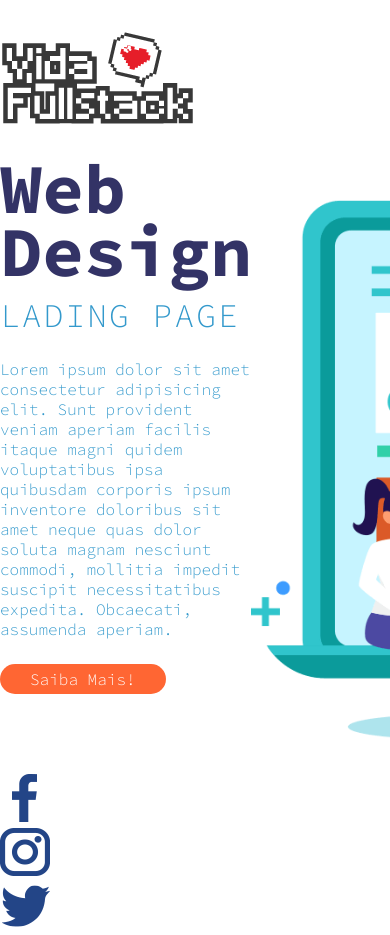
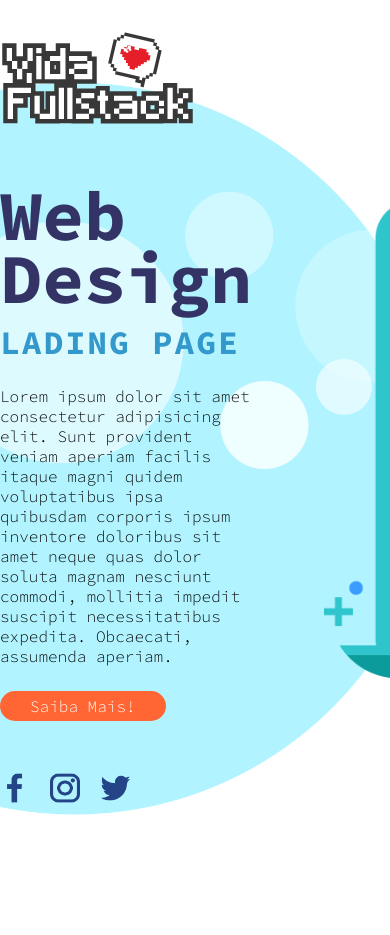
Before and after one commit to nicolasllopes/Laddinpage, a plain HTML site: page assets/index.html in a window 390 px wide. Shown: the top 935 px of the page. After the commit the page ends 844 px from the top, so only its background shows below. Drawn offline with Linux system fonts and the light colour scheme.

Commit message:
Criação da mini responsividade e finalizaçõ do projeto

```diff
--- /dev/null
+++ b/assets/css/footer.css
@@ -0,0 +1,8 @@
+footer ul a{
+    margin: 0px 20px 0 0; /*Deixar um longe do outro */
+
+}
+
+footer ul a img{
+    width: 30px;
+}
--- a/assets/css/main.css
+++ b/assets/css/main.css
@@ -17,6 +17,7 @@ article h1{
 }
 
 article h2{
+    font-weight: bold;
     font-size: 33px;
     text-transform: uppercase;
     letter-spacing: 2px; /* Deixar um letra mais longe da outr0*/
@@ -26,7 +27,7 @@ article h2{
 
 
 article p{
-    color: #3399CC;
+    color: #000000;
     margin: 10px 0 30px 0 ; /* 10px para distnciar do h2 em cima e 30px para distanciar do tbn em baixo*/
 }
 
--- /dev/null
+++ b/assets/css/responsive.css
@@ -0,0 +1,37 @@
+/*Pra deixar  pagin responsiva */
+
+  @media (max-width: 1700px) {  /*tela cheia*/
+    body {
+      background-size: 700px; /*o quanto que  imagem do body pode ter de px */
+    }
+  }
+
+  @media (max-width: 1550px) { /*tela cheia (ms vai diminundo pq aqui é pra monitoes de 1550px)*/
+    body {
+      background-size: 650px; /*o quanto que  imagem do body pode ter de px */
+    }
+  }
+
+  @media (max-width: 1440px) { /*tela cheia (ms vai diminundo pq aqui é pra monitoes de 1140px)*/
+    body {
+      background-size: 600px; /*o quanto que  imagem do body pode ter de px */
+    }
+  }
+
+  @media (max-width: 1330px) { /*tela cheia (ms vai diminundo pq aqui é pra monitoes de 1330px)*/
+    body {
+      background-size: 550px; /*o quanto que  imagem do body pode ter de px */
+    }
+  }
+
+  @media (max-width: 1220px) { /* ... */
+    body {
+      background-size: 500px; /* ... */
+    }
+  }
+
+  @media (max-width: 1100px) { /* ... */
+    body {
+      background-size: 450px ;  /* ... */
+    }
+  }
--- a/assets/css/style.css
+++ b/assets/css/style.css
@@ -6,6 +6,9 @@
 @import "./main.css";
 @import "./header.css";  /* arquivo do header */
 @import "./buttons.css"; /* arquivo dos botões */
+@import "./footer.css";
+@import "./responsive.css";
+
 
 *{
     margin: 0;
@@ -16,14 +19,20 @@
     font-weight: 300; /* Deixar mais fina as letras*/
     vertical-align: baseline;
     text-decoration: none;
+    list-style-type: none;
+}
 
+body{  /* Background da imagem */
+    background-image: url("../img/bolha-background.png");
+    background-repeat: no-repeat;  /* Par a imagem nao se repitir */
+    background-position: left center; /* Pra ficar na esquerda centralizadas */
 }
+
 .container{   /* Classe criada para que todo o conteudo tenh uma largura só, e coloquei para todos ficarem um abixo de outro em coluna, ai criei a classe  "ROW" para colocar em linha e disply flez nas que eu quiser */
     width: 1024px;  /*Para ter uma largura maxima do conteudo , para que fique longe das bordas quando eu centralizar*/
     margin: 30px auto; /*Para Cenralizar dos lados e 30px pra cima e pra baixo*/
     display: flex;
     flex-direction: column; /* Deixar os container um abaixo do outro */
-
 }
 
 .row{ /*Classe criada para deixar tudo em linha e do lado do outro */
--- a/assets/index.html
+++ b/assets/index.html
@@ -17,7 +17,7 @@
                 <li><a href="#">Sobre</a></li>
                 <li><a href="#">Portifólio</a></li>
                 <li><a href="#">Contato</a></li>
-                <li><a href="#" class="btn btn-laranja">Curriculs</a></li>
+                <li><a href="#" class="btn btn-laranja">Curriculo</a></li>
             </ul>
         </nav>
       </section>
@@ -25,7 +25,7 @@
     </header>
 
     <main class="container">
-        <section class="row section-mainS">
+        <section class="row section-main">
             <!--Conteudo de texto do site-->
             <article>
                 <h1>Web Design</h1>
@@ -46,8 +46,8 @@
 
 
     <!--Footer com redes socias-->
-    <footer>
-        <ul>
+    <footer class="container">
+        <ul class="row">
             <li><a href="#">
                 <img src="./img/logo-facebook.png" alt="Facebook">
             </a></li>
```
